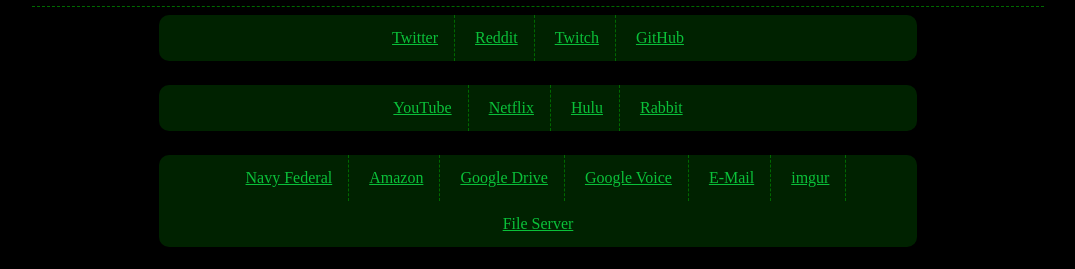
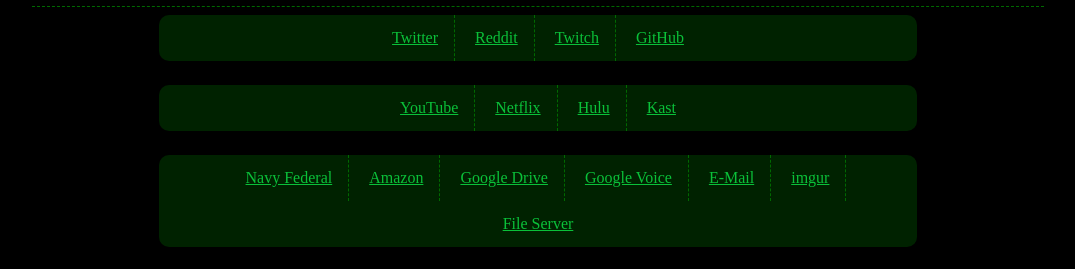
Before and after one commit to LunarTiger/homepage, a Jekyll site: the page built from index.md, in a window 1280 px wide. Shown: the part 393-662 px from the top of the page, without its empty margins (102-1177 px from the left). Built offline with Jekyll 4.4.1, drawn with Linux system fonts in a browser that asks for light colours; some web fonts are replaced; our own code applies the rules of GitHub Pages for plain Markdown files.

Commit message:
Update index.md

```diff
--- a/index.md
+++ b/index.md
@@ -45,7 +45,7 @@
 				<li><a id="youtube" href="https://www.youtube.com/feed/subscriptions">YouTube</a></li>
 				<li><a id="netflix" href="https://www.netflix.com/browse">Netflix</a></li>
 				<li><a id="hulu" href="https://www.hulu.com/">Hulu</a></li>
-				<li><a id="rabbit" href="https://www.rabb.it">Rabbit</a></li>
+				<li><a id="rabbit" href="https://kast.gg">Kast</a></li>
 			</ul>
 		</nav>
 	</div>
```
